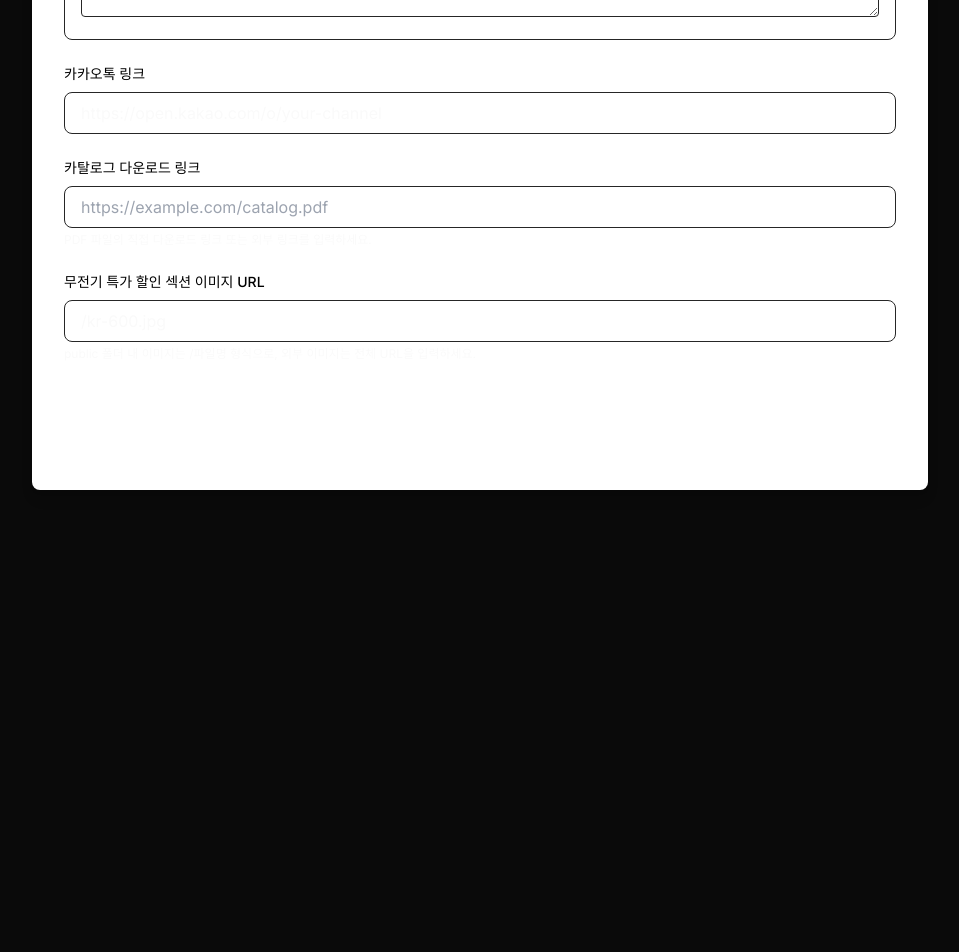
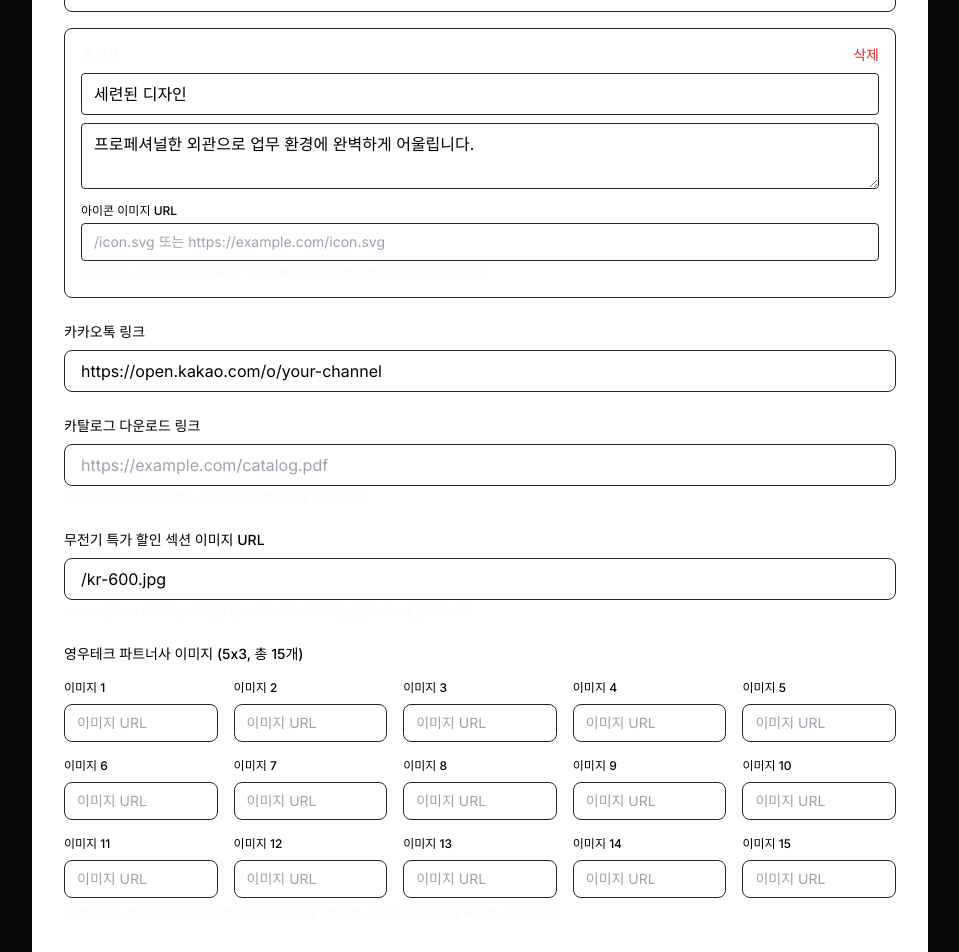
Before and after one commit to choifam0191-lgtm/kr600-final, a Next.js app: page /admin in a window 1280 px wide. Shown: the part 1080-2032 px from the top of the page, without its empty margins (160-1119 px from the left). Before the commit the page ends 1618 px from the top, so only its background shows below. Built offline with nearby package versions, Linux system fonts and the light colour scheme.

Commit message:
메인 문구 수정

```diff
--- a/app/admin/page.tsx
+++ b/app/admin/page.tsx
@@ -11,10 +11,12 @@ interface ContentData {
   features: {
     title: string;
     description: string;
+    iconUrl: string;
   }[];
   kakaoLink: string;
   catalogLink: string;
   heroImageUrl: string;
+  partnerImages: string[];
 }
 
 const defaultContent: ContentData = {
@@ -26,19 +28,23 @@ const defaultContent: ContentData = {
     {
       title: "뛰어난 음질",
       description: "선명하고 깨끗한 음질로 소통의 품질을 높입니다.",
+      iconUrl: "",
     },
     {
       title: "장시간 배터리",
       description: "하루 종일 사용 가능한 강력한 배터리 성능을 제공합니다.",
+      iconUrl: "",
     },
     {
       title: "세련된 디자인",
       description: "프로페셔널한 외관으로 업무 환경에 완벽하게 어울립니다.",
+      iconUrl: "",
     },
   ],
   kakaoLink: "https://open.kakao.com/o/your-channel",
   catalogLink: "",
   heroImageUrl: "/kr-600.jpg",
+  partnerImages: Array(15).fill(""),
 };
 
 export default function AdminPage() {
@@ -71,7 +77,7 @@ export default function AdminPage() {
 
   const handleFeatureChange = (
     index: number,
-    field: "title" | "description",
+    field: "title" | "description" | "iconUrl",
     value: string
   ) => {
     const newFeatures = [...content.features];
@@ -84,9 +90,15 @@ export default function AdminPage() {
       ...content,
       features: [
         ...content.features,
-        { title: "새로운 특징", description: "설명을 입력하세요" },
+        { title: "새로운 특징", description: "설명을 입력하세요", iconUrl: "" },
       ],
     });
+  };
+
+  const handlePartnerImageChange = (index: number, value: string) => {
+    const newPartnerImages = [...content.partnerImages];
+    newPartnerImages[index] = value;
+    setContent({ ...content, partnerImages: newPartnerImages });
   };
 
   const removeFeature = (index: number) => {
@@ -124,7 +136,7 @@ export default function AdminPage() {
                 onChange={(e) =>
                   setContent({ ...content, title: e.target.value })
                 }
-                className="w-full px-4 py-2 border border-navy-300 rounded-lg focus:outline-none focus:ring-2 focus:ring-navy-500"
+                className="w-full px-4 py-2 border border-navy-300 rounded-lg focus:outline-none focus:ring-2 focus:ring-navy-500 text-black"
               />
             </div>
 
@@ -139,7 +151,7 @@ export default function AdminPage() {
                 onChange={(e) =>
                   setContent({ ...content, subtitle: e.target.value })
                 }
-                className="w-full px-4 py-2 border border-navy-300 rounded-lg focus:outline-none focus:ring-2 focus:ring-navy-500"
+                className="w-full px-4 py-2 border border-navy-300 rounded-lg focus:outline-none focus:ring-2 focus:ring-navy-500 text-black"
               />
             </div>
 
@@ -154,7 +166,7 @@ export default function AdminPage() {
                   setContent({ ...content, description: e.target.value })
                 }
                 rows={3}
-                className="w-full px-4 py-2 border border-navy-300 rounded-lg focus:outline-none focus:ring-2 focus:ring-navy-500"
+                className="w-full px-4 py-2 border border-navy-300 rounded-lg focus:outline-none focus:ring-2 focus:ring-navy-500 text-black"
               />
             </div>
 
@@ -197,7 +209,7 @@ export default function AdminPage() {
                         handleFeatureChange(index, "title", e.target.value)
                       }
                       placeholder="특징 제목"
-                      className="w-full px-3 py-2 border border-navy-300 rounded mb-2 focus:outline-none focus:ring-2 focus:ring-navy-500"
+                      className="w-full px-3 py-2 border border-navy-300 rounded mb-2 focus:outline-none focus:ring-2 focus:ring-navy-500 text-black"
                     />
                     <textarea
                       value={feature.description}
@@ -210,8 +222,25 @@ export default function AdminPage() {
                       }
                       placeholder="특징 설명"
                       rows={2}
-                      className="w-full px-3 py-2 border border-navy-300 rounded focus:outline-none focus:ring-2 focus:ring-navy-500"
+                      className="w-full px-3 py-2 border border-navy-300 rounded mb-2 focus:outline-none focus:ring-2 focus:ring-navy-500 text-black"
                     />
+                    <div>
+                      <label className="block text-xs font-medium text-black mb-1">
+                        아이콘 이미지 URL
+                      </label>
+                      <input
+                        type="url"
+                        value={feature.iconUrl}
+                        onChange={(e) =>
+                          handleFeatureChange(index, "iconUrl", e.target.value)
+                        }
+                        placeholder="/icon.svg 또는 https://example.com/icon.svg"
+                        className="w-full px-3 py-2 border border-navy-300 rounded focus:outline-none focus:ring-2 focus:ring-navy-500 text-black text-sm"
+                      />
+                      <p className="mt-1 text-xs text-navy-500">
+                        SVG 또는 이미지 파일의 URL을 입력하세요. 비워두면 기본 아이콘이 사용됩니다.
+                      </p>
+                    </div>
                   </div>
                 ))}
               </div>
@@ -228,7 +257,7 @@ export default function AdminPage() {
                 onChange={(e) =>
                   setContent({ ...content, kakaoLink: e.target.value })
                 }
-                className="w-full px-4 py-2 border border-navy-300 rounded-lg focus:outline-none focus:ring-2 focus:ring-navy-500"
+                className="w-full px-4 py-2 border border-navy-300 rounded-lg focus:outline-none focus:ring-2 focus:ring-navy-500 text-black"
               />
             </div>
 
@@ -244,7 +273,7 @@ export default function AdminPage() {
                   setContent({ ...content, catalogLink: e.target.value })
                 }
                 placeholder="https://example.com/catalog.pdf"
-                className="w-full px-4 py-2 border border-navy-300 rounded-lg focus:outline-none focus:ring-2 focus:ring-navy-500"
+                className="w-full px-4 py-2 border border-navy-300 rounded-lg focus:outline-none focus:ring-2 focus:ring-navy-500 text-black"
               />
               <p className="mt-1 text-xs text-navy-500">
                 PDF 파일의 직접 다운로드 링크 또는 외부 링크를 입력하세요.
@@ -263,10 +292,52 @@ export default function AdminPage() {
                   setContent({ ...content, heroImageUrl: e.target.value })
                 }
                 placeholder="/kr-600.jpg 또는 https://example.com/image.jpg"
-                className="w-full px-4 py-2 border border-navy-300 rounded-lg focus:outline-none focus:ring-2 focus:ring-navy-500"
+                className="w-full px-4 py-2 border border-navy-300 rounded-lg focus:outline-none focus:ring-2 focus:ring-navy-500 text-black"
               />
               <p className="mt-1 text-xs text-navy-500">
                 public 폴더 내 이미지는 /파일명 형식으로, 외부 이미지는 전체 URL을 입력하세요.
+              </p>
+            </div>
+
+            {/* Partner Images */}
+            <div>
+              <div className="flex justify-between items-center mb-4">
+                <label className="block text-sm font-medium text-black">
+                  영우테크 파트너사 이미지 (5x3, 총 15개)
+                </label>
+              </div>
+              <div className="grid grid-cols-5 gap-4">
+                {content.partnerImages.map((imageUrl, index) => (
+                  <div key={index} className="space-y-2">
+                    <label className="block text-xs font-medium text-black">
+                      이미지 {index + 1}
+                    </label>
+                    <input
+                      type="url"
+                      value={imageUrl}
+                      onChange={(e) =>
+                        handlePartnerImageChange(index, e.target.value)
+                      }
+                      placeholder="이미지 URL"
+                      className="w-full px-3 py-2 border border-navy-300 rounded-lg focus:outline-none focus:ring-2 focus:ring-navy-500 text-black text-sm"
+                    />
+                    {imageUrl && (
+                      <div className="w-full aspect-square border border-navy-200 rounded overflow-hidden bg-navy-50">
+                        <img
+                          src={imageUrl}
+                          alt={`파트너사 ${index + 1}`}
+                          className="w-full h-full object-contain"
+                          onError={(e) => {
+                            (e.target as HTMLImageElement).style.display = "none";
+                          }}
+                        />
+                      </div>
+                    )}
+                  </div>
+                ))}
+              </div>
+              <p className="mt-2 text-xs text-navy-500">
+                각 파트너사 로고 이미지의 URL을 입력하세요. 5열 3행으로 총 15개의 이미지를 배치할 수 있습니다.
               </p>
             </div>
 
--- a/components/about-section.tsx
+++ b/components/about-section.tsx
@@ -1,4 +1,39 @@
+"use client"
+
+import { useEffect, useState } from "react"
+import Image from "next/image"
+
 export function AboutSection() {
+  const [partnerImages, setPartnerImages] = useState<string[]>(Array(15).fill(""))
+
+  useEffect(() => {
+    // localStorage에서 파트너사 이미지 불러오기
+    const loadPartnerImages = () => {
+      const savedContent = localStorage.getItem("kr600-content")
+      if (savedContent) {
+        try {
+          const content = JSON.parse(savedContent)
+          if (content.partnerImages && Array.isArray(content.partnerImages)) {
+            setPartnerImages(content.partnerImages)
+          }
+        } catch (error) {
+          console.error("Failed to load partner images:", error)
+        }
+      }
+    }
+
+    loadPartnerImages()
+    window.addEventListener("storage", loadPartnerImages)
+    window.addEventListener("localStorageUpdated", loadPartnerImages)
+
+    return () => {
+      window.removeEventListener("storage", loadPartnerImages)
+      window.removeEventListener("localStorageUpdated", loadPartnerImages)
+    }
+  }, [])
+
+  const validImages = partnerImages.filter(url => url && url.trim() !== "")
+
   return (
     <section id="about" className="py-24 bg-background">
       <div className="container px-4 md:px-6">
@@ -17,15 +52,32 @@ export function AboutSection() {
           </div>
 
           {/* Trust Badge */}
-          <div className="mt-12 pt-8 border-t border-border">
-            <p className="text-sm text-muted-foreground mb-4">영우테크 파트너사</p>
-            <div className="flex items-center justify-center gap-8 flex-wrap opacity-60">
-              <span className="text-foreground font-semibold">롯데호텔</span>
-              <span className="text-foreground font-semibold">신라호텔</span>
-              <span className="text-foreground font-semibold">그랜드 하얏트</span>
-              <span className="text-foreground font-semibold">더 플라자</span>
+          {validImages.length > 0 && (
+            <div className="mt-12 pt-8 border-t border-border">
+              <p className="text-sm text-muted-foreground mb-6">영우테크 파트너사</p>
+              <div className="grid grid-cols-5 gap-4 md:gap-6 max-w-4xl mx-auto">
+                {partnerImages.map((imageUrl, index) => {
+                  if (!imageUrl || imageUrl.trim() === "") return null
+                  return (
+                    <div
+                      key={index}
+                      className="relative w-full aspect-square flex items-center justify-center opacity-60 hover:opacity-100 transition-opacity"
+                    >
+                      <Image
+                        src={imageUrl}
+                        alt={`파트너사 ${index + 1}`}
+                        fill
+                        className="object-contain"
+                        onError={(e) => {
+                          (e.target as HTMLImageElement).style.display = "none"
+                        }}
+                      />
+                    </div>
+                  )
+                })}
+              </div>
             </div>
-          </div>
+          )}
         </div>
       </div>
     </section>
--- a/components/feature-cards.tsx
+++ b/components/feature-cards.tsx
@@ -1,25 +1,67 @@
+"use client"
+
+import { useEffect, useState } from "react"
 import { Card, CardContent } from "@/components/ui/card"
 import { Radio, Volume2, Battery } from "lucide-react"
+import Image from "next/image"
 
-const features = [
+const defaultFeatures = [
   {
     icon: Radio,
     title: "확장된 통신 범위",
     description: "넓은 면적의 호텔과 웨딩홀에서도 끊김 없는 통신을 보장합니다. 최대 5km 범위의 안정적인 연결.",
+    iconUrl: "",
   },
   {
     icon: Volume2,
     title: "크리스탈 클리어 음질",
     description: "노이즈 캔슬링 기술로 시끄러운 연회장에서도 선명한 음성 전달이 가능합니다.",
+    iconUrl: "",
   },
   {
     icon: Battery,
     title: "장시간 배터리",
     description: "한 번 충전으로 48시간 이상 사용 가능. 바쁜 이벤트 시즌에도 걱정 없는 운영.",
+    iconUrl: "",
   },
 ]
 
 export function FeatureCards() {
+  const [features, setFeatures] = useState(defaultFeatures)
+  const [iconErrors, setIconErrors] = useState<Record<number, boolean>>({})
+
+  useEffect(() => {
+    // localStorage에서 특징 데이터 불러오기
+    const loadFeatures = () => {
+      const savedContent = localStorage.getItem("kr600-content")
+      if (savedContent) {
+        try {
+          const content = JSON.parse(savedContent)
+          if (content.features && Array.isArray(content.features)) {
+            // 아이콘 URL이 있는 경우 기본 아이콘과 병합
+            const mergedFeatures = content.features.map((feature: any, index: number) => ({
+              ...defaultFeatures[index] || { icon: Radio, title: "", description: "" },
+              ...feature,
+            }))
+            setFeatures(mergedFeatures)
+            setIconErrors({}) // 새로 로드할 때 에러 상태 초기화
+          }
+        } catch (error) {
+          console.error("Failed to load features:", error)
+        }
+      }
+    }
+
+    loadFeatures()
+    window.addEventListener("storage", loadFeatures)
+    window.addEventListener("localStorageUpdated", loadFeatures)
+
+    return () => {
+      window.removeEventListener("storage", loadFeatures)
+      window.removeEventListener("localStorageUpdated", loadFeatures)
+    }
+  }, [])
+
   return (
     <section id="features" className="py-24 bg-background">
       <div className="container px-4 md:px-6">
@@ -40,7 +82,21 @@ export function FeatureCards() {
             >
               <CardContent className="p-8 flex flex-col items-center text-center gap-4">
                 <div className="w-16 h-16 rounded-2xl bg-primary/10 flex items-center justify-center group-hover:bg-primary/20 transition-colors">
-                  <feature.icon className="w-8 h-8 text-primary" />
+                  {feature.iconUrl && feature.iconUrl.trim() !== "" && !iconErrors[index] ? (
+                    <div className="relative w-8 h-8">
+                      <Image
+                        src={feature.iconUrl}
+                        alt={feature.title}
+                        fill
+                        className="object-contain"
+                        onError={() => {
+                          setIconErrors(prev => ({ ...prev, [index]: true }))
+                        }}
+                      />
+                    </div>
+                  ) : (
+                    <feature.icon className="w-8 h-8 text-primary" />
+                  )}
                 </div>
                 <h3 className="text-xl font-semibold text-card-foreground">
                   {feature.title}
```
Also changed, not shown: components/cta-section.tsx (+9 -13 lines), components/hero-section.tsx (+10 -27 lines).
